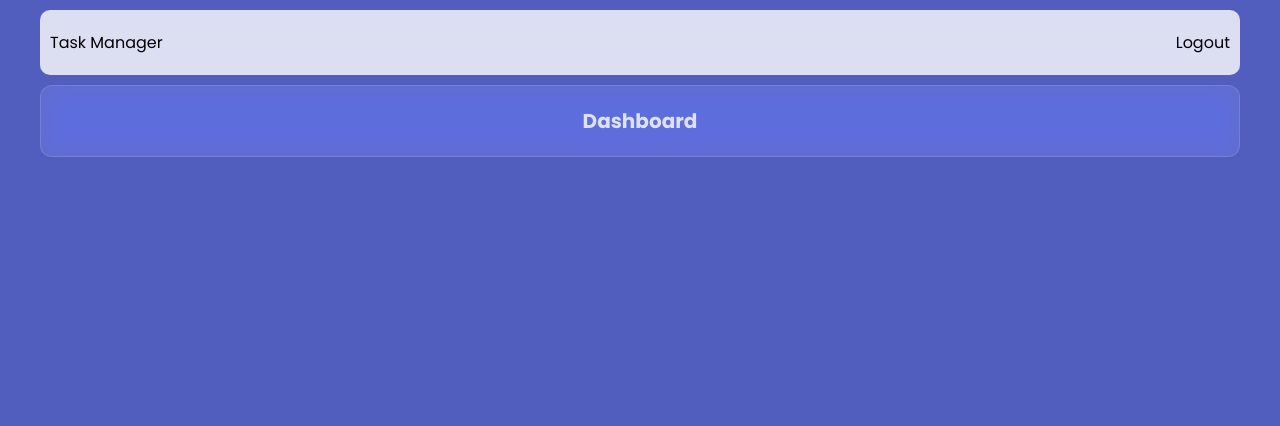
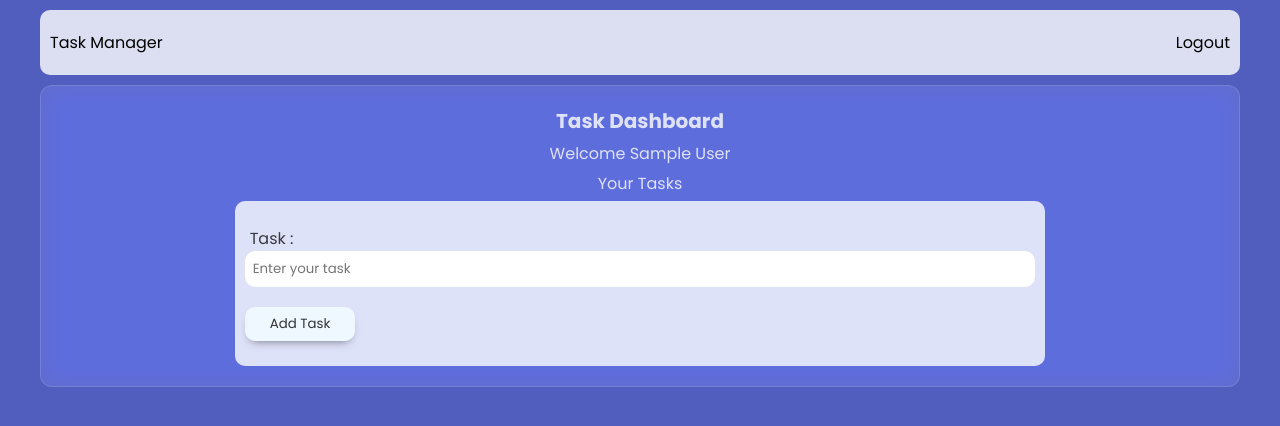
Before and after one commit to Mostakimul/frontend, a React (Create React App) app: page / in a window 1280 px wide. Shown: the top 426 px of the page. Built offline with nearby package versions, Linux system fonts and the light colour scheme; sample sign-in values are in the browser's storage.

Commit message:
new task add functionality success

```diff
--- a/package.json
+++ b/package.json
@@ -1,7 +1,6 @@
 {
   "name": "frontend",
   "version": "0.1.0",
-  "proxy": "http://localhost:5000",
   "private": true,
   "dependencies": {
     "@reduxjs/toolkit": "^1.7.2",
@@ -27,6 +26,7 @@
     "test": "react-scripts test",
     "eject": "react-scripts eject"
   },
+  "proxy": "http://localhost:5000",
   "eslintConfig": {
     "extends": [
       "react-app",
--- a/src/app/store.js
+++ b/src/app/store.js
@@ -1,8 +1,10 @@
 import { configureStore } from '@reduxjs/toolkit';
 import authReducer from '../features/auth/authSlice';
+import taskReducer from '../features/task/taskSliece';
 
 export const store = configureStore({
   reducer: {
     auth: authReducer,
+    tasks: taskReducer,
   },
 });
--- /dev/null
+++ b/src/components/TaskForm/TaskForm.js
@@ -0,0 +1,74 @@
+import { Form, Formik } from 'formik';
+import React, { useEffect } from 'react';
+import { useDispatch, useSelector } from 'react-redux';
+import { toast } from 'react-toastify';
+import * as Yup from 'yup';
+import { createTask, reset } from '../../features/task/taskSliece';
+import FormikControl from '../form/FormikControl';
+import { P } from '../styles/Element.styles';
+import { ButtonSubmit, FormFieldContainer } from '../styles/Form.styles';
+
+const TaskForm = () => {
+  const dispatch = useDispatch();
+  // showing toast
+  const { isError, isSuccess, message } = useSelector((state) => state.tasks);
+  useEffect(() => {
+    if (isError) {
+      toast.error(message);
+    }
+
+    if (isSuccess) {
+      toast.success('Task created successfully!');
+    }
+
+    dispatch(reset());
+  }, [isError, isSuccess, message, dispatch]);
+
+  // initial values
+  const initialValues = {
+    task: '',
+  };
+  // validation
+  const validationSchema = Yup.object({
+    task: Yup.string().required('Please enter your task!'),
+  });
+  // after submitting
+  onsubmit = (values, { resetForm, setSubmitting }) => {
+    dispatch(createTask(values));
+    setSubmitting(false);
+    resetForm(true);
+  };
+
+  return (
+    <>
+      <P>Your Tasks</P>
+      <Formik
+        initialValues={initialValues}
+        validationSchema={validationSchema}
+        onSubmit={onsubmit}
+      >
+        {(formik) => (
+          <Form>
+            <FormFieldContainer>
+              <FormikControl
+                control="input"
+                type="text"
+                label="Task"
+                name="task"
+                placeholder="Enter your task"
+              />
+              <ButtonSubmit
+                type="submit"
+                disabled={!formik.isValid || formik.isSubmitting}
+              >
+                Add Task
+              </ButtonSubmit>
+            </FormFieldContainer>
+          </Form>
+        )}
+      </Formik>
+    </>
+  );
+};
+
+export default TaskForm;
--- a/src/components/styles/Form.styles.js
+++ b/src/components/styles/Form.styles.js
@@ -103,7 +103,7 @@ export const FormErrorText = styled.p`
 export const ButtonSubmit = styled.button`
   border: 0;
   border-radius: 10px;
-  box-shadow: 0px 5px 10px -5px rgba(0, 0, 0, 0.8);
+  box-shadow: 0px 5px 10px -5px rgba(0, 0, 0, 0.5);
   background-color: aliceblue;
   color: rgba(0, 0, 0, 0.8);
   padding: 7px 25px;
@@ -112,6 +112,7 @@ export const ButtonSubmit = styled.button`
   transition: all 0.5s;
 
   &:disabled {
+    color: rgba(0, 0, 0, 0.2);
     cursor: not-allowed;
   }
 
--- /dev/null
+++ b/src/features/task/taskService.js
@@ -0,0 +1,22 @@
+import axios from 'axios';
+
+const API_URL = '/api/tasks/';
+
+// create task
+const createTask = async (taskData, token) => {
+  const config = {
+    headers: {
+      Authorization: `Bearer ${token}`,
+    },
+  };
+
+  const response = await axios.post(API_URL, taskData, config);
+
+  return response.data;
+};
+
+const taskService = {
+  createTask,
+};
+
+export default taskService;
--- /dev/null
+++ b/src/features/task/taskSliece.js
@@ -0,0 +1,58 @@
+import { createAsyncThunk, createSlice } from '@reduxjs/toolkit';
+import taskService from './taskService';
+
+const initialState = {
+  tasks: [],
+  isError: false,
+  isSuccess: false,
+  isLoading: false,
+  message: '',
+};
+
+// async createTask
+export const createTask = createAsyncThunk(
+  'tasks/create',
+  async (taskData, thunkAPI) => {
+    try {
+      const token = thunkAPI.getState().auth.user.token;
+      return await taskService.createTask(taskData, token);
+    } catch (error) {
+      const message =
+        (error.response &&
+          error.response.data &&
+          error.response.data.message) ||
+        error.message ||
+        error.toString();
+
+      return thunkAPI.rejectWithValue(message);
+    }
+  },
+);
+
+const taskSliece = createSlice({
+  name: 'task',
+  initialState,
+  reducers: {
+    reset: (state) => initialState,
+  },
+  extraReducers: (builder) => {
+    builder
+      .addCase(createTask.pending, (state) => {
+        state.isLoading = true;
+      })
+      .addCase(createTask.fulfilled, (state, action) => {
+        state.isLoading = false;
+        state.isSuccess = true;
+        state.tasks.push(action.payload);
+      })
+      .addCase(createTask.rejected, (state, action) => {
+        state.isLoading = false;
+        state.isError = true;
+        state.message = action.payload;
+      });
+  },
+});
+
+export const { reset } = taskSliece.actions;
+
+export default taskSliece.reducer;
--- a/src/pages/Dashboard/Dashboard.js
+++ b/src/pages/Dashboard/Dashboard.js
@@ -1,9 +1,24 @@
+import { useEffect } from 'react';
+import { useSelector } from 'react-redux';
+import { useNavigate } from 'react-router-dom';
 import { Container } from '../../components/styles/Container.styles';
-import { H2 } from '../../components/styles/Element.styles';
+import { H2, P } from '../../components/styles/Element.styles';
+import TaskForm from '../../components/TaskForm/TaskForm';
 const Dashboard = () => {
+  const navigate = useNavigate();
+  const { user } = useSelector((state) => state.auth);
+
+  useEffect(() => {
+    if (!user) {
+      navigate('/login');
+    }
+  }, [user, navigate]);
+
   return (
     <Container>
-      <H2>Dashboard</H2>
+      <H2>Task Dashboard</H2>
+      <P>Welcome {user && user.name}</P>
+      <TaskForm />
     </Container>
   );
 };
```
Also changed, not shown: 1 other file (tests, documents, lock files or other folders).
